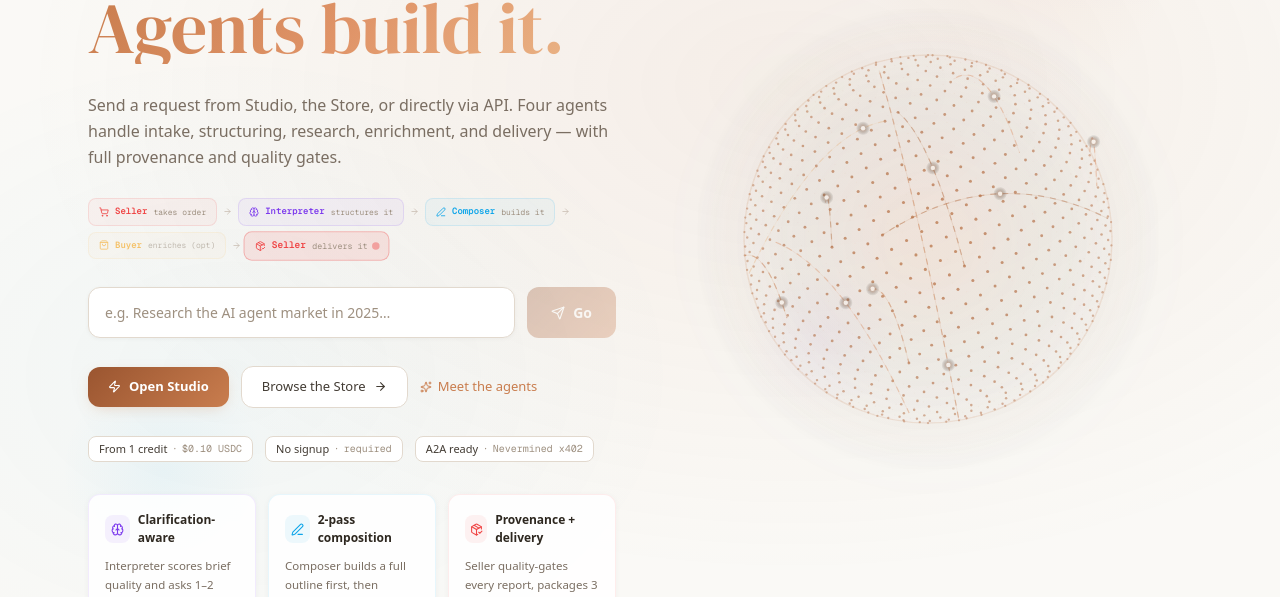
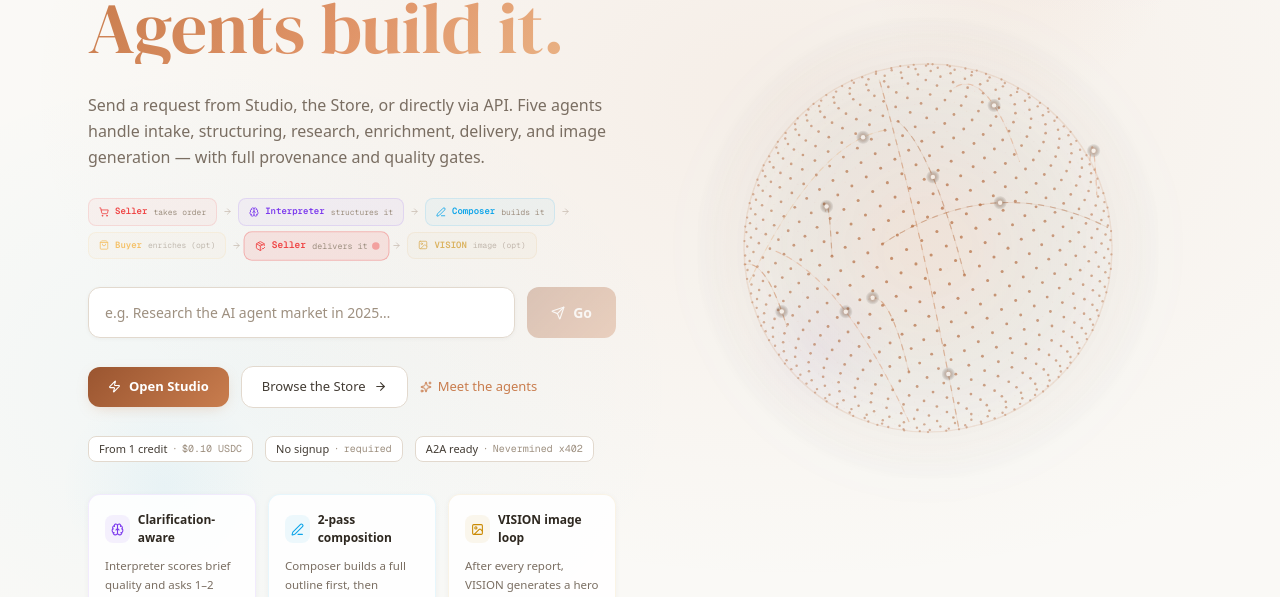
Before and after one commit to HiNala/nevermined-autonomous-business-hackathon, a Next.js app: page / in a window 1280 px wide. Shown: the part 321-918 px from the top of the page. Built offline with nearby package versions, Linux system fonts and the light colour scheme; no server answers.

Commit message:
feat: VISION in hero section — pipeline step, proof card, updated description (5 agents)

```diff
--- a/src/components/sections/hero-section.tsx
+++ b/src/components/sections/hero-section.tsx
@@ -3,7 +3,7 @@
 import { useState, useEffect, type FormEvent } from "react";
 import { motion, AnimatePresence } from "framer-motion";
 import { Globe } from "@/components/ui/globe";
-import { ArrowRight, Brain, PackageCheck, PenLine, Send, ShoppingBag, ShoppingCart, Sparkles, Zap } from "lucide-react";
+import { ArrowRight, Brain, ImageIcon, PackageCheck, PenLine, Send, ShoppingBag, ShoppingCart, Sparkles, Zap } from "lucide-react";
 import Link from "next/link";
 
 const PIPELINE_STEPS = [
@@ -12,12 +12,13 @@ const PIPELINE_STEPS = [
   { label: "Composer",    sublabel: "builds it",      color: "#0EA5E9", icon: PenLine },
   { label: "Buyer",       sublabel: "enriches (opt)", color: "#F59E0B", icon: ShoppingBag, optional: true },
   { label: "Seller",      sublabel: "delivers it",    color: "#EF4444", icon: PackageCheck },
+  { label: "VISION",      sublabel: "image (opt)",    color: "#CA8A04", icon: ImageIcon, optional: true },
 ];
 
 const PROOF_CARDS = [
   { color: "#7C3AED", icon: Brain,       title: "Clarification-aware", body: "Interpreter scores brief quality and asks 1–2 targeted questions before ambiguous jobs run. Workspace context applied automatically." },
   { color: "#0EA5E9", icon: PenLine,     title: "2-pass composition",  body: "Composer builds a full outline first, then expands each section with source attribution, contradiction detection, and confidence scoring." },
-  { color: "#EF4444", icon: PackageCheck,title: "Provenance + delivery", body: "Seller quality-gates every report, packages 3 delivery variants, and saves each run to your artifact library for restore and re-run." },
+  { color: "#CA8A04", icon: ImageIcon,   title: "VISION image loop",   body: "After every report, VISION generates a hero image via NanoBanana with a GPT-4o-mini quality judge — up to 3 attempts, automatically refined." },
 ];
 
 const TRUST_BADGES = [
@@ -110,7 +111,7 @@ export function HeroSection() {
             animate={{ opacity: 1, y: 0 }}
             transition={{ duration: 0.5, delay: 0.16 }}
           >
-            Send a request from Studio, the Store, or directly via API. Four agents handle intake, structuring, research, enrichment, and delivery — with full provenance and quality gates.
+            Send a request from Studio, the Store, or directly via API. Five agents handle intake, structuring, research, enrichment, delivery, and image generation — with full provenance and quality gates.
           </motion.p>
 
           {/* Animated pipeline flow */}
```
